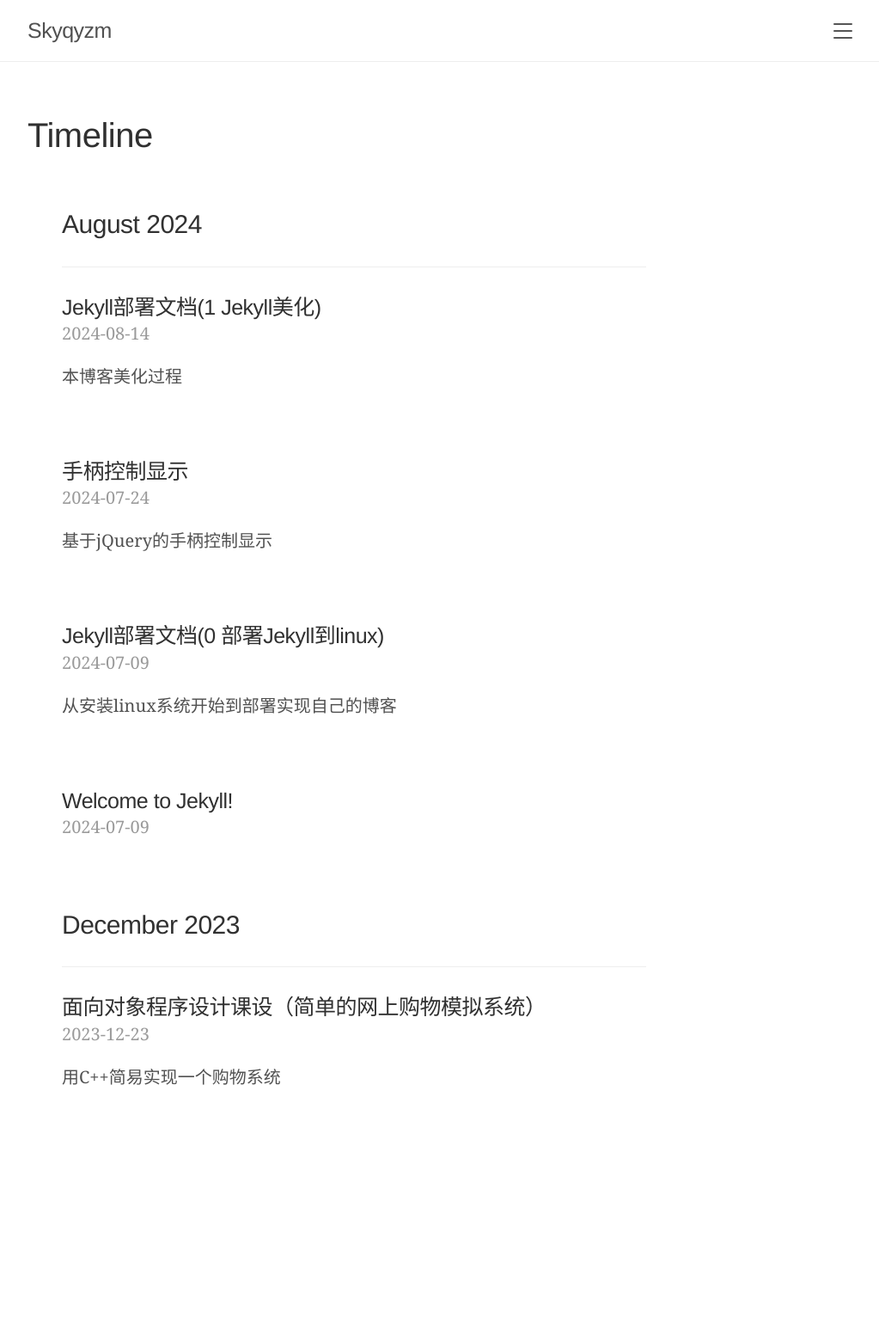
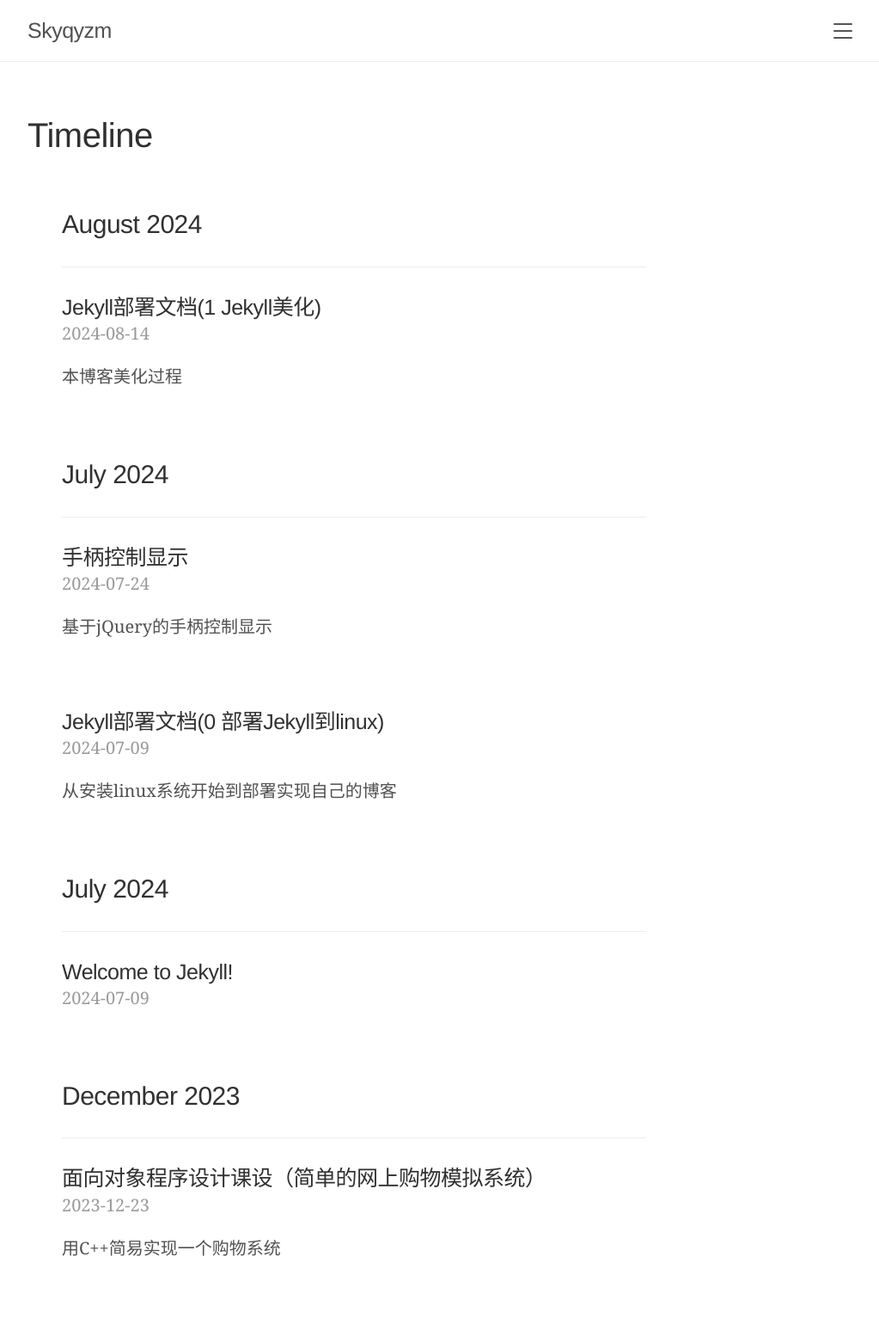
Before and after one commit to skyjty/skyjty.github.io, a Jekyll site: the page built from timeline.html, in a window 1280 px wide. Shown: the whole page at 86% size, without its empty margins (248-1271 px from the left). Built offline with Jekyll 4.4.1, drawn with Linux system fonts in a browser that asks for light colours; before the commit the page ends 1348 px from its top, so only the background shows below that.

Commit message:
Update timeline.html

```diff
--- a/timeline.html
+++ b/timeline.html
@@ -15,7 +15,7 @@ permalink: /timeline/
 	{% capture nyear %}{{ post.next.date | date: '%Y' }}{% endcapture %}
 	{% capture mon %}{{ post.date | date: '%M' }}{% endcapture %}
 	{% capture nmon %}{{ post.next.date | date: '%M' }}{% endcapture %}
-		{% if year != nyear and mon != nmon %}
+		{% if year != nyear or mon != nmon %}
 			<h2>{{ post.date | date: '%B %Y' }}</h2>
 			<hr>
 		{% endif %}
```
